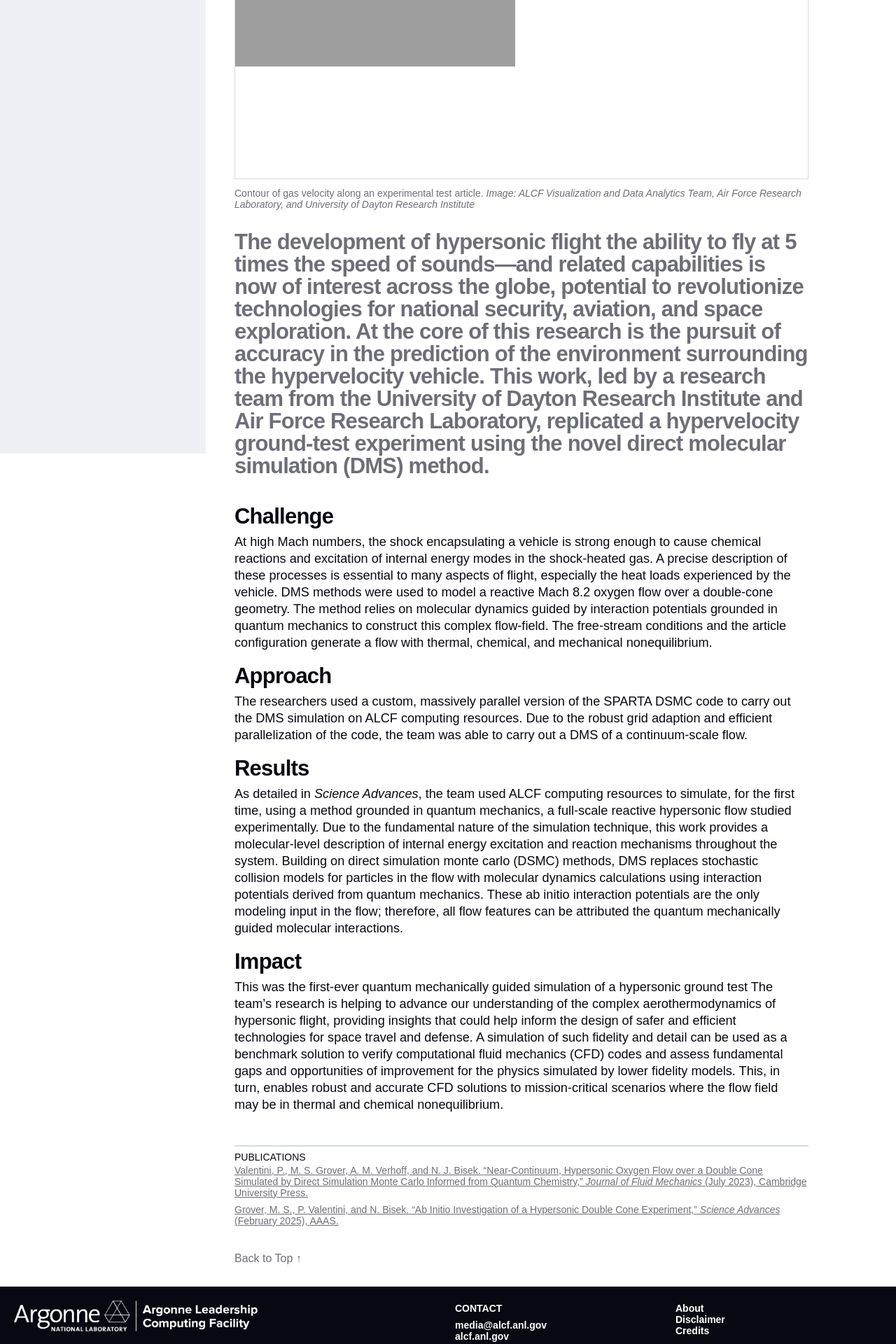
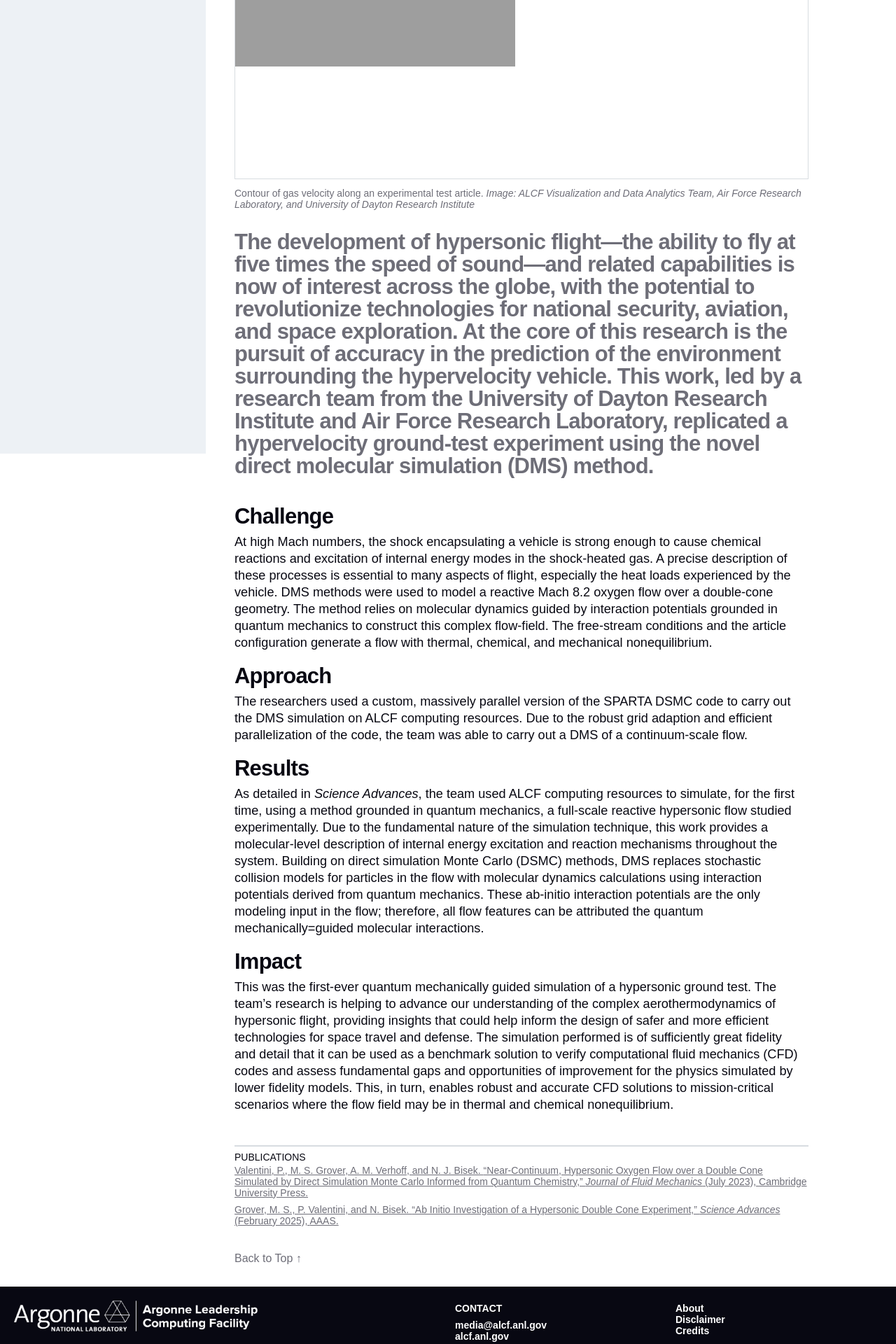
Before and after one commit to argonne-lcf/AR2024, a Jekyll site: the page built from _highlights/06grover.md, in a window 1280 px wide. Shown: the part 696-2616 px from the top of the page at 70% size. Built offline with Jekyll 4.4.1, drawn with Linux system fonts in a browser that asks for light colours; some web fonts are replaced.

Commit message:
Update 06grover.md
text corrections

```diff
--- a/_highlights/06grover.md
+++ b/_highlights/06grover.md
@@ -32,7 +32,8 @@
 ---
 
 {% include txt-intro.html
-    blurb = "The development of hypersonic flight the ability to fly at 5 times the speed of sounds—and related capabilities is now of interest across the globe, potential to revolutionize technologies for national security, aviation, and space exploration. At the core of this research is the pursuit of accuracy in the prediction of the environment surrounding the hypervelocity vehicle.  This work, led by a research team from the University of Dayton Research Institute and Air Force Research Laboratory, replicated a hypervelocity ground-test experiment using the novel direct molecular simulation (DMS) method."
+    blurb = "The development of hypersonic flight—the ability to fly at five times the speed of sound—and related capabilities is now of interest across the globe, with the potential to revolutionize technologies for national security, aviation, and space exploration. At the core of this research is the pursuit of accuracy in the prediction of the environment surrounding the hypervelocity vehicle.  This work, led by a research team from the University of Dayton Research Institute and Air Force Research Laboratory, replicated a hypervelocity ground-test experiment using the novel direct molecular simulation (DMS) method.
+"
 %}
 
 
@@ -41,19 +42,18 @@
 
 At high Mach numbers, the shock encapsulating a vehicle is strong enough to cause chemical reactions and excitation of internal energy modes in the shock-heated gas. A precise description of these processes is essential to many aspects of flight, especially the heat loads experienced by the vehicle. DMS methods were used to model a reactive Mach 8.2 oxygen flow over a double-cone geometry. The method relies on molecular dynamics guided by interaction potentials grounded in quantum mechanics to construct this complex flow-field. The free-stream conditions and the article configuration generate a flow with thermal, chemical, and mechanical nonequilibrium.
 
-
-
 ## Approach
 
 The researchers used a custom, massively parallel version of the SPARTA DSMC code to carry out the DMS simulation on ALCF computing resources. Due to the robust grid adaption and efficient parallelization of the code, the team was able to carry out a DMS of a continuum-scale flow.
 
 
 
+
 ## Results
 
-As detailed in _Science Advances_, the team used ALCF computing resources to simulate, for the first time, using a method grounded in quantum mechanics, a full-scale reactive hypersonic flow studied experimentally. Due to the fundamental nature of the simulation technique, this work provides a molecular-level description of internal energy excitation and reaction mechanisms throughout the system. Building on direct simulation monte carlo (DSMC) methods, DMS replaces stochastic collision models for particles in the flow with molecular dynamics calculations using interaction potentials derived from quantum mechanics. These ab initio interaction potentials are the only modeling input in the flow; therefore, all flow features can be attributed the quantum mechanically guided molecular interactions.
+As detailed in _Science Advances_, the team used ALCF computing resources to simulate, for the first time, using a method grounded in quantum mechanics, a full-scale reactive hypersonic flow studied experimentally. Due to the fundamental nature of the simulation technique, this work provides a molecular-level description of internal energy excitation and reaction mechanisms throughout the system. Building on direct simulation Monte Carlo (DSMC) methods, DMS replaces stochastic collision models for particles in the flow with molecular dynamics calculations using interaction potentials derived from quantum mechanics. These ab-initio interaction potentials are the only modeling input in the flow; therefore, all flow features can be attributed the quantum mechanically=guided molecular interactions.
 
 
 ## Impact
 
-This was the first-ever quantum mechanically guided simulation of a hypersonic ground test  The team’s research is helping to advance our understanding of the complex aerothermodynamics of hypersonic flight, providing insights that could help inform the design of safer and efficient technologies for space travel and defense. A simulation of such fidelity and detail can be used as a benchmark solution to verify computational fluid mechanics (CFD) codes and assess fundamental gaps and opportunities of improvement for the physics simulated by lower fidelity models. This, in turn, enables robust and accurate CFD solutions to mission-critical scenarios where the flow field may be in thermal and chemical nonequilibrium.
+This was the first-ever quantum mechanically guided simulation of a hypersonic ground test. The team’s research is helping to advance our understanding of the complex aerothermodynamics of hypersonic flight, providing insights that could help inform the design of safer and more efficient technologies for space travel and defense. The simulation performed is of sufficiently great fidelity and detail that it can be used as a benchmark solution to verify computational fluid mechanics (CFD) codes and assess fundamental gaps and opportunities of improvement for the physics simulated by lower fidelity models. This, in turn, enables robust and accurate CFD solutions to mission-critical scenarios where the flow field may be in thermal and chemical nonequilibrium.
```
